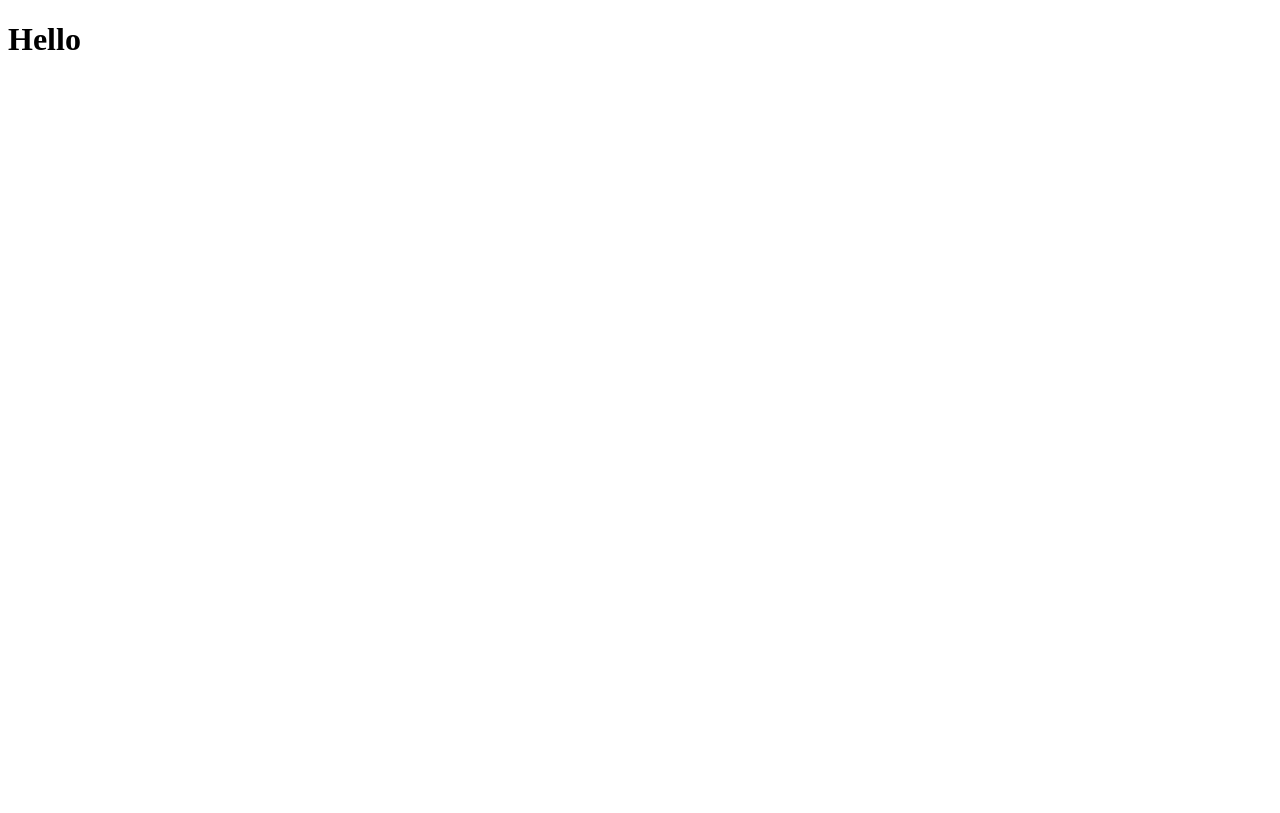
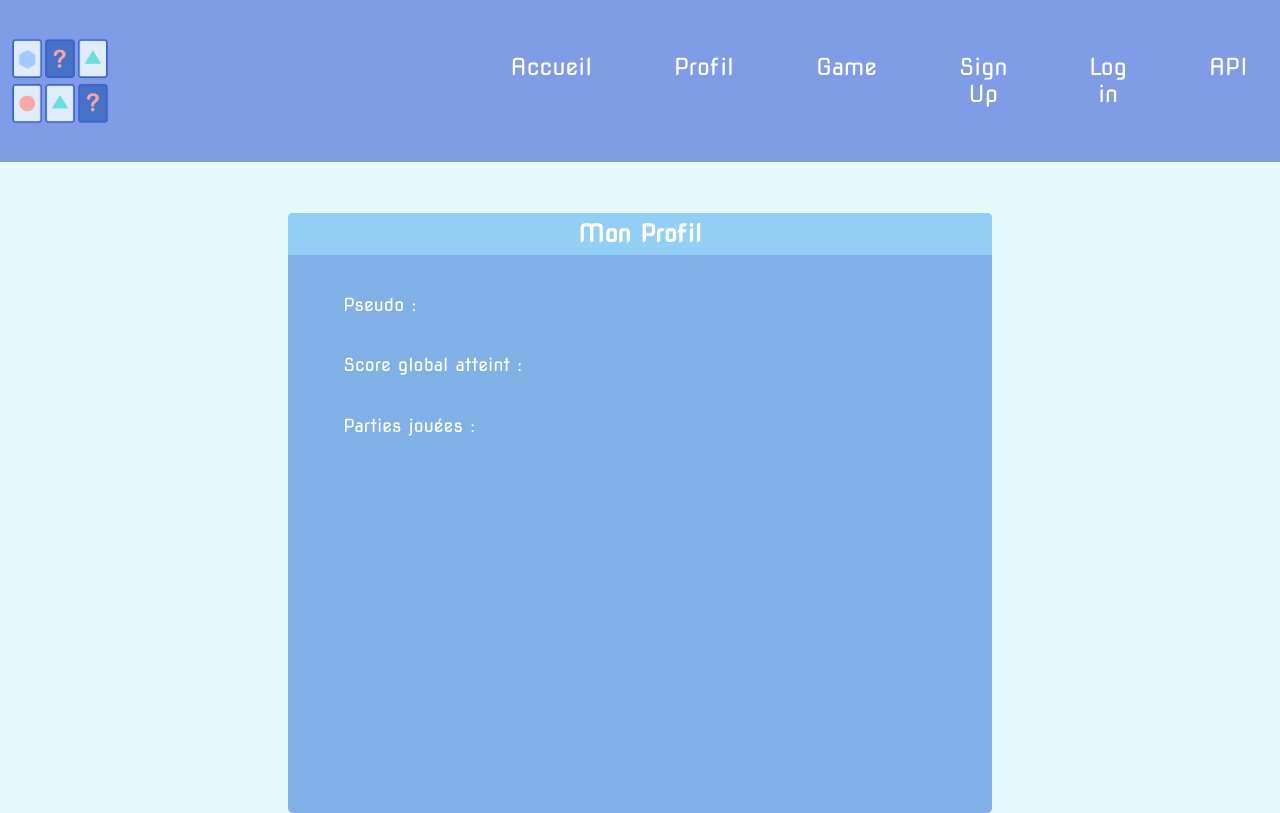
Before and after one commit to luciedtx/MEMORY, a Django app: page / in a window 1280 px wide. Before the commit the page is almost empty. Before the commit the page ends 50 px from the top, so only its background shows below. Run offline with Django 4.2, Linux system fonts and the light colour scheme.

Commit message:
page profil

```diff
--- a/jeu/templates/jeu/index.html
+++ b/jeu/templates/jeu/index.html
@@ -1,10 +1,24 @@
 {%load static%}
 <!DOCTYPE html>
+<html lang="en">
 <head>
-    <title> MEMORYGAME </title>
+    <meta charset="UTF-8">
+    <meta name="viewport" content="width=device-width, initial-scale=1.0">
+    <title> Memory Game </title>
     <link rel="stylesheet" href="style.css">
 </head>
 <body>
+    <header>
+        <div>
+            <li>
+                <a href=""> Logo </a>
+            </li>
+            <li>
+                <a href=""> Accueil </a>
+            </li>
+        </div>
+
+    </header>
     <h1> Hello </h1>
 
 
--- /dev/null
+++ b/jeu/templates/jeu/profil.html
@@ -0,0 +1,66 @@
+{%load static%}
+<!DOCTYPE html>
+<html lang="en">
+<head>
+    <meta charset="UTF-8">
+    <meta name="viewport" content="width=device-width, initial-scale=1.0">
+    <link rel="preconnect" href="https://fonts.googleapis.com">
+    <link rel="preconnect" href="https://fonts.gstatic.com" crossorigin>
+    <link href="https://fonts.googleapis.com/css2?family=Nova+Square&display=swap" rel="stylesheet">
+    <link rel="icon" href="css/image/favicon.ico" type="image/x-icon">
+    <link rel="shortcut icon" href="{% static 'css/image/favicon.ico'%}" type="image/x-icon">
+    <title> Memory Game </title>
+    {% block css %}
+        <link rel="stylesheet" href="{% static 'css/normalize.css'%}">
+        {% endblock %}
+</head>
+<body>
+    <section class="title">
+        <div id="header">
+          {%block navbar%}
+              <div id="logo">
+              <img src="{% static 'css/image/memory.png'%}"  width=100px height=100px></a>
+              </div>
+              <ul id="menu">
+                  <li id="firstchild"><a href=index.php id="links" target="_blank">Accueil</a></li>
+                  <li><a href=friends.php id="links" target="_blank">Profil</a></li>
+                  <li><a href=""">Game</a>
+                  <li><a href=inscription.php id="links" target="_blank">Sign Up</a></li>
+                  <li><a href=connexion.php id="links" target="_blank">Log in</a></li>
+                  <li><a href=connexion.php id="links" target="_blank">API</a></li>
+
+              </ul>
+              {% endblock %}
+          </div>
+        </section>
+    <section id="profil">
+        <h1 id="profiltitle">
+            Mon Profil
+        </h1>
+        <ul id="profilcontent">
+            <li>
+                Pseudo :
+            </li>
+            <li>
+                Score global atteint :
+            </li>
+            <li>
+                Parties jouées :
+            </li>
+        </ul>
+
+
+    </section>
+
+
+
+
+
+
+
+
+
+
+
+</body>
+</html>
--- a/jeu/urls.py
+++ b/jeu/urls.py
@@ -3,5 +3,6 @@ from . import views
 
 
 urlpatterns = [
-    path('', views.index, name= 'index'),
+    # path('', views.index, name= 'index'),
+    path('', views.profil, name='profil'),
 ]
--- a/jeu/views.py
+++ b/jeu/views.py
@@ -1,5 +1,8 @@
 from django.shortcuts import render
 
 # Create your views here.
-def index(request):
-    return render(request,"jeu/index.html")
+# def index(request):
+#     return render(request,"jeu/index.html")
+
+def profil(request):
+    return render(request,"jeu/profil.html")
--- a/memorygame/settings.py
+++ b/memorygame/settings.py
@@ -11,7 +11,7 @@ https://docs.djangoproject.com/en/4.2/ref/settings/
 """
 
 from pathlib import Path
-
+import os
 # Build paths inside the project like this: BASE_DIR / 'subdir'.
 BASE_DIR = Path(__file__).resolve().parent.parent
 
@@ -117,6 +117,7 @@ USE_TZ = True
 # https://docs.djangoproject.com/en/4.2/howto/static-files/
 
 STATIC_URL = '/static/'
+STATICFILES_DIRS = [os.path.join(BASE_DIR, 'static')]
 
 
 # Default primary key field type
--- a/memorygame/urls.py
+++ b/memorygame/urls.py
@@ -22,4 +22,5 @@ urlpatterns = [
     path('',include('jeu.urls')),
     path('jeu/', include('jeu.urls')),
 
+
 ]
--- /dev/null
+++ b/static/css/normalize.css
@@ -0,0 +1,98 @@
+*{
+    font-family: 'Nova Square';
+    padding: 0;
+    margin: 0;
+    box-sizing: border-box;
+    color: rgb(255, 255, 255);
+  }
+
+  html {
+    line-height: 1.15;
+    -webkit-text-size-adjust: 100%;
+  }
+
+  body {
+    height: 100vh;
+    background: rgb(228, 250, 255);
+  }
+
+  #header{
+    display:flex;
+    align-items: center;
+    background-color: rgb(129, 156, 230);
+
+  }
+
+  #logo{
+    margin: 10px;
+    width:400px;
+    height:100px;
+  }
+  ul{
+    list-style-type: none;
+    padding-bottom: 10px;
+    overflow: hidden;
+    display: flex;
+  }
+
+  li{
+    margin-right: 40px;
+    padding: 20px 10px;
+
+  }
+  #firstchild{
+    margin-left:90px;
+  }
+  li a{
+    font-size: 130%;
+    display: flex;
+    color: rgb(255, 255, 255);
+    text-align: center;
+    padding: 10px;
+    margin-right: 10px;
+    text-decoration: none;
+    text-align: center;
+  }
+  #profil{
+    height: 600px;
+    width: 55%;
+    margin: auto;
+    margin-top: 4%;
+    background-color: rgb(129, 176, 230);
+    border-radius: 5px;
+}
+ul{
+    list-style-type: none;
+    margin: 10px;
+    padding: 10px;
+    overflow: hidden;
+    display: flex;
+  }
+  li{
+    margin-right: 20px;
+    color: white;
+    font-size: large
+  }
+
+  li a{
+    display: inline-block;
+    text-align: center;
+    padding: 14px 16px;
+    text-decoration: none;
+  }
+
+#profiltitle{
+    background-color: rgb(147, 206, 245);
+    text-align: center;
+    color: rgb(255, 255, 255);
+    padding: 1%;
+    border-top-right-radius: 5px;
+    border-top-left-radius: 5px;
+}
+
+#profilcontent{
+    margin-left: 5%;
+    flex-direction: column;
+    color: white;
+    font-size: 400%;
+}
```
Also changed, not shown: static/css/image/favicon.ico (added), static/css/image/memory.png (added).
